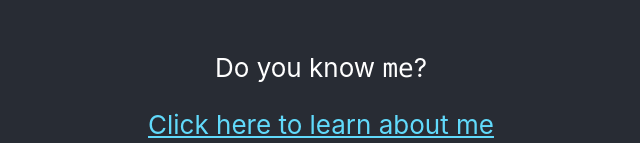
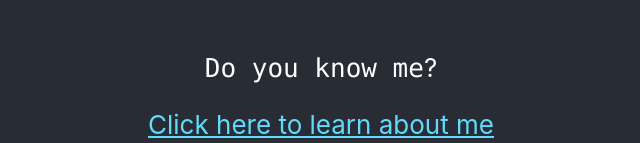
Before and after one commit to tfulanchan/Create-React-App, a React (Create React App) app: page / in a window 1280 px wide. Shown: the part 477-620 px from the top of the page, without its empty margins (319-959 px from the left). Built offline with nearby package versions, Linux system fonts and the light colour scheme.

Commit message:
Update App.js

```diff
--- a/src/App.js
+++ b/src/App.js
@@ -7,7 +7,7 @@ function App() {
       <header className="App-header">
         <img src={logo} className="App-logo" alt="logo" />
         <p>
-          Do you know <code>me</code>?
+          <code>Do you know me</code>?
         </p>
         <a
           className="App-link"
@@ -19,9 +19,6 @@ function App() {
         </a>
       </header>
     </div>
-
   );
 }
-
-
 export default App;
```
